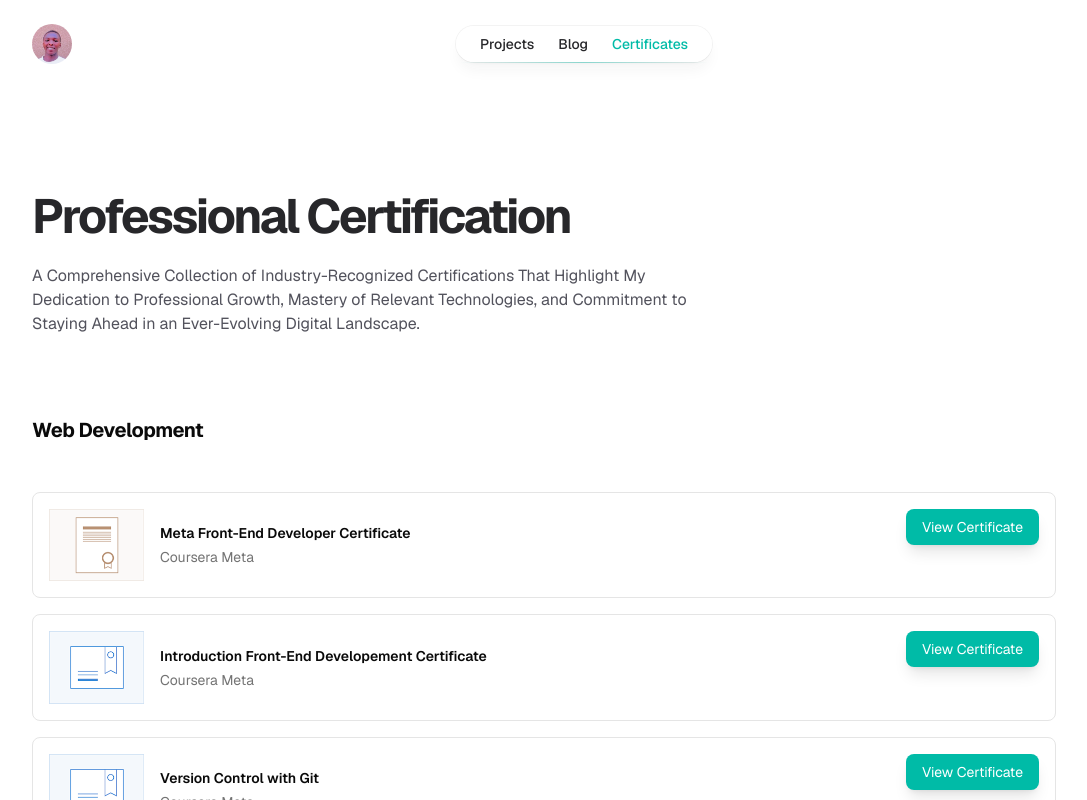
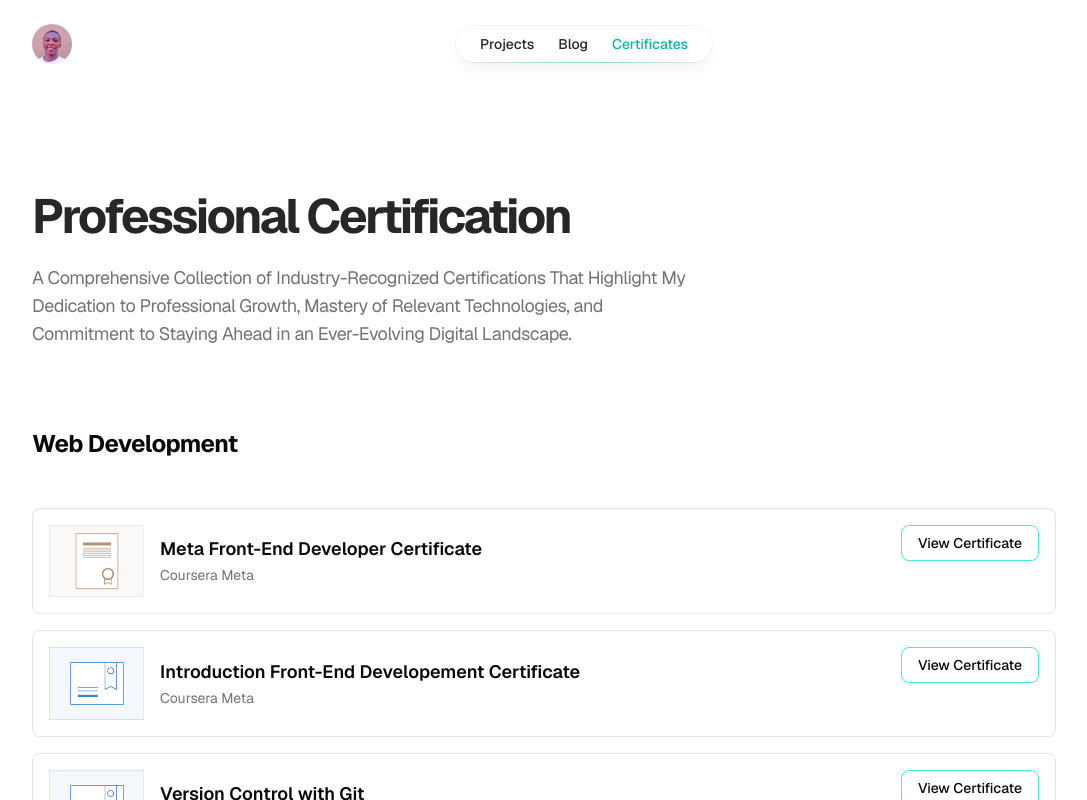
Before and after one commit to leconstantin/leo_constantin, a Next.js app: page /certificates in a window 1280 px wide. Shown: the top 800 px of the page, without its empty margins (96-1183 px from the left). Built offline with nearby package versions, Linux system fonts and the light colour scheme.

Commit message:
finished changing fonts

```diff
--- a/src/app/certificates/page.tsx
+++ b/src/app/certificates/page.tsx
@@ -1,3 +1,4 @@
+import { Button } from "@/components/ui/button";
 import { certificates } from "@/config/certificates";
 import Image from "next/image";
 
@@ -6,7 +7,7 @@ export default function CertificateList() {
     <div className="max-w-2xl lg:max-w-6xl mx-5 sm:mx-0">
       {certificates.map((certificate, index) => (
         <div className="mb-7 mt-20" key={index}>
-          <h2 className="text-xl font-bold mb-12 tracking-tight">
+          <h2 className="text-xl lg:text-2xl font-bold mb-12 tracking-tight">
             {certificate.category}
           </h2>
           {certificate.certificates.map((item, i) => (
@@ -26,19 +27,23 @@ export default function CertificateList() {
                     />
                   </div>
                   <div className="flex-1 pl-4">
-                    <p className="font-semibold">{item.title}</p>
+                    <h3 className="font-semibold text-lg">{item.title}</h3>
                     <p className="text-muted-foreground">{item.organization}</p>
                   </div>
                 </div>
-                <a
-                  href={item.link}
-                  target="_blank"
-                  className="mt-4 sm:mt-0 sm:ml-4"
+                <Button
+                  asChild
+                  variant="outline"
+                  className="border border-teal-300"
                 >
-                  <button className="w-full sm:w-auto bg-teal-500 text-sm  text-white rounded-md shadow-lg  py-2 px-4 hover:bg-teal-600 active:bg-teal-700 visited:bg-teal-500 transition-colors duration-200">
+                  <a
+                    href={item.link}
+                    target="_blank"
+                    className="mt-4 sm:mt-0 sm:ml-4"
+                  >
                     View Certificate
-                  </button>
-                </a>
+                  </a>
+                </Button>
               </div>
             </div>
           ))}
--- a/src/app/layout.tsx
+++ b/src/app/layout.tsx
@@ -1,16 +1,15 @@
 import type { Metadata } from "next";
-import { Geist, Geist_Mono } from "next/font/google";
 import "./globals.css";
 
 import { GeistSans } from "geist/font/sans";
 import { GeistMono } from "geist/font/mono";
 import { ThemeProvider } from "@/components/theme-provider";
 import Container from "@/components/container";
-import NavBar from "@/components/navbar/Navbar";
+import NavBar from "@/components/navbar/navbar";
 
 export const metadata: Metadata = {
-  title: "Create Next App",
-  description: "Generated by create next app",
+  title: "Leo Constantin",
+  description: "Personal website of Leo Constantin",
 };
 
 export default function RootLayout({
--- a/src/app/page.tsx
+++ b/src/app/page.tsx
@@ -3,21 +3,21 @@ import {
   LinkedInIcon,
   TwitterIcon,
 } from "@/components/icons/social";
+import profile from "../../public/profile.jpeg";
 import Image from "next/image";
 export default function Home() {
   return (
-    <main className="mx-5 sm:mx-0 flex flex-col space-y-5 max-w-xl">
+    <main className="mx-5 sm:mx-0 flex flex-col space-y-5 max-w-2xl">
       <Image
-        src="/profile.jpeg"
+        src={profile}
         alt="Profile Picture"
-        width={60}
-        height={60}
         className="rounded-full size-16"
+        priority
       />
       <h1 className="text-5xl font-bold tracking-tighter">
         Programmer. Writer. Player.
       </h1>
-      <p className="mt-6 text-base text-zinc-600">
+      <p className="mt-6 tracking-tight text-lg font-medium">
         Hey, I'm Constantin. I'm the founder and CEO of{" "}
         <a
           href="https://rathon.vercel.app/"
@@ -30,7 +30,7 @@ export default function Home() {
         development, and hosting.
       </p>
 
-      <p className="mt-6 text-base text-zinc-600">
+      <p className="mt-4 text-lg font-medium tracking-tight text-muted-foreground">
         In my daily programming activities i use different languages and
         frameworks to create well designed and functional softwares. But am
         likely to use{" "}
--- a/src/components/container.tsx
+++ b/src/components/container.tsx
@@ -35,7 +35,7 @@ export default function Container({ children }: { children: ReactNode }) {
           <h1 className="text-4xl tracking-tighter text-zinc-800 sm:text-5xl font-bold">
             {meta[segment[0]].title}
           </h1>
-          <p className="mt-6 text-base text-zinc-600">
+          <p className="mt-6 text-lg text-muted-foreground tracking-tight">
             {meta[segment[0]].description}
           </p>
         </div>
```
